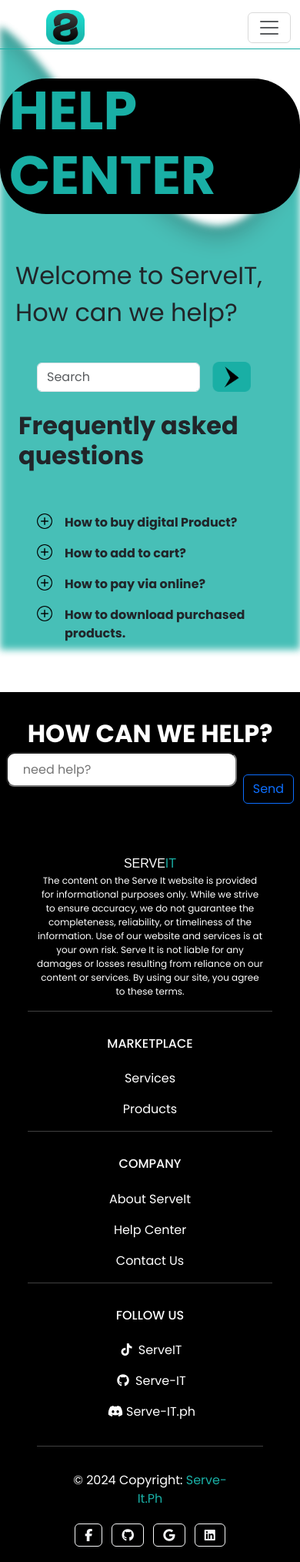
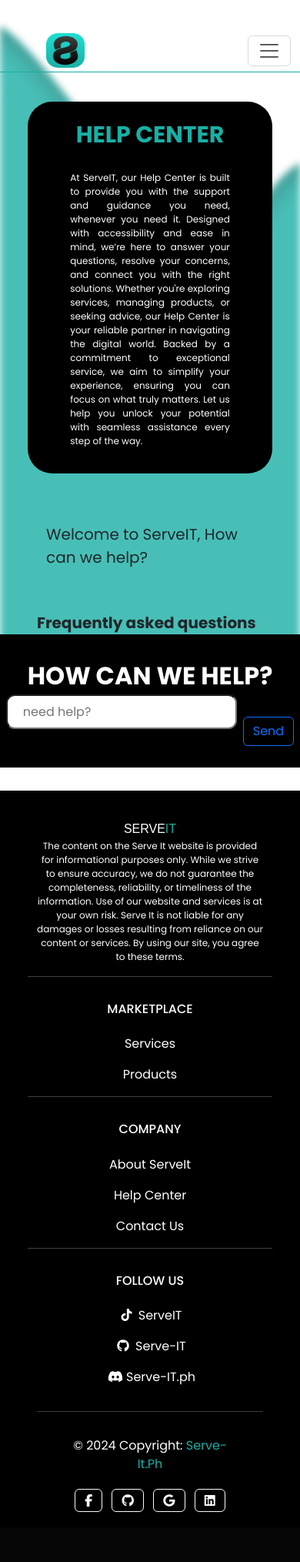
Before and after one commit to ServeITPH/ServeIT, a PHP site: page /helpCenter.php in a window 390 px wide. Shown: the whole page at 77% size. After the commit the page ends 1964 px from the top, so only its background shows below. Run offline with PHP 8.4, Linux system fonts and the light colour scheme; the visitor is signed in with stand-in values (Sample User, id 1); data that the repository does not hold is empty; some libraries are stand-ins or nearby versions; some web fonts are replaced.

Commit message:
putting classes

```diff
--- a/assets/css/help/style.css
+++ /dev/null
@@ -1,27 +0,0 @@
-body {
-    background-color: #ffffff;
-    position: relative;
-}
-
-body::before {
-    content: "";
-    position: fixed;
-    top: 0;
-    left: 0;
-    width: 100%;
-    height: 100%;
-    background-image: url("../../../assets/images/about/bg.png");
-    background-size: cover;
-    filter: blur(5px);
-    z-index: -1;
-    opacity: 0.8;
-}
-
-
-
-
-@media(max-width: 767px){
-    p{
-        font-size: 16px;
-    }
-}
--- /dev/null
+++ b/assets/css/help/styles.css
@@ -0,0 +1,142 @@
+.active5 {
+    color: #19AFA5;
+}
+body {
+    margin: 0;
+    padding: 0;
+    justify-content: center;
+    position: relative;
+}
+
+body::before {
+    content: "";
+    position: fixed;
+    top: 0;
+    left: 0;
+    width: 100%;
+    height: 100%;
+    background-image: url("assets/images/about/bg.png");
+    background-size: cover;
+    filter: blur(5px);
+    z-index: -1;
+    opacity: 0.8;
+}
+.card {
+    width: 100%;
+    max-width: 1190px;
+    height: auto;
+    max-height: auto;
+    background: black;
+    border-radius: 60px;
+    justify-content: center;
+    display: flex;
+    align-items: center;
+
+}
+.container{
+    margin-top: 30px;
+}
+.card-title{
+    font-family: Poppins;
+    font-weight: bold;
+    font-size: 70px;
+    color: #19AFA5;
+
+}
+.card-body{
+    font-family: Poppins;
+    font-size: 14px;
+    color: #ffffff;
+    padding-left: 10vh;
+    padding-right: 10vh;
+    text-align: justify;
+
+
+}
+.logo {
+    display: flex;
+    justify-content: center;
+}
+.logo-image {
+    width: 200px;
+    height: auto;
+}
+
+
+.header{
+    font-family: Poppins;
+    font-size: 32px;
+}
+.title-question{
+    font-size: 32px;
+    font-weight: bold;
+    font-family: Poppins;
+    padding-top:25px;
+    padding-left:0 !important;;
+    padding-right:0 !important;;
+
+
+}
+.text {
+    font-size: 24px;
+    font-weight: 700;
+    font-family: Poppins;
+    text-align: left;
+}
+
+
+@media(max-width: 767px) {
+    .text {
+        font-size: 16px;
+    }
+}
+
+.information {
+    padding-bottom: 15px;
+}
+
+.expandbtn-img {
+    width: 30px;
+    height: 30px;
+}
+
+@media (max-width: 767px) {
+    .expandbtn-img {
+        width: 20px;
+        height: 20px;
+    }
+}
+
+@media (max-width: 767px) {
+    .card-title {
+        font-size: 30px;
+        margin-top:20px;
+
+    }
+}
+@media (max-width: 767px) {
+    .card-body {
+        font-size: 12px;
+        padding-left: 5vh;
+        padding-right: 5vh;
+    }
+}
+@media (max-width: 767px) {
+    .card-body {
+        font-size: 12px;
+        padding-left: 5vh;
+        padding-right: 5vh;
+    }
+}
+
+@media (max-width: 767px) {
+    .header {
+        font-size: 20px;
+    }
+}
+
+@media (max-width: 767px) {
+    .title-question {
+        font-size: 20px;
+    }
+}
--- /dev/null
+++ b/assets/php/help/classes.php
@@ -0,0 +1,37 @@
+<?php
+class FAQ
+{
+    public $question;
+    public $answer;
+
+
+    public function __construct($question, $answer)
+    {
+        $this->question = $question;
+        $this->answer = $answer;
+    }
+
+    public function FAQcontent()
+    {
+        return
+            '
+        <div class="faqs m-3 wow animate__animated animate__fadeInUp" data-wow-duration="5s">
+                <div class="row d-flex justify-content-start">
+                    <button class="btnExpand btn p-0 border-0 d-flex justify-content-start"
+                        onclick="expandContent(this)">
+                        <img src="assets/images/helpCenter/plus.png" alt="Expand Button" class="expandbtn-img">
+
+                        <div class="text ps-2 d-flex align-items-center ">
+                            <p>'.$this->question.'</p>
+                        </div>
+                    </button>
+                    <div class="information" id="information" style="display: none">
+                        '.$this->answer.'
+                    </div>
+                </div>
+        </div>
+        ';
+
+    }
+}
+?>
--- a/helpCenter.php
+++ b/helpCenter.php
@@ -1,8 +1,11 @@
 <?php
+// if ($userID == "") {
+//     header("Location: login.php");
+// }
 
 include("sharedAssets/connect.php");
-
 include("admin/adminAssets/user.php");
+include("assets/php/help/classes.php");
 
 if ($userID == "") {
     header("Location: login.php");
@@ -30,178 +33,78 @@ if ($userID == "") {
     <link rel="stylesheet" href="assets/css/nav/nav.css">
     <link rel="stylesheet" href="assets/css/footer/footer.css">
     <link rel="icon" href="assets/images/nav/logo-nav.png">
-    <link rel="stylesheet" href="assets/css/help/style.css">
+    <link rel="stylesheet" href="assets/css/help/styles.css">
 
 
-    <style>
-        .active5 {
-            color: #19AFA5;
-        }
 
-        .oval {
-            width: 100%;
-            height: auto;
-            background: black;
-            border-radius: 60px;
-            justify-content: center;
-            display: flex;
-            align-items: center;
-            color: #19AFA5;
-
-        }
-
-        body {
-            background-color: #ffffff;
-            position: relative;
-        }
-
-        body::before {
-            content: "";
-            position: fixed;
-            top: 0;
-            left: 0;
-            width: 100%;
-            height: 100%;
-            background-image: url("assets/images/about/bg.png");
-            background-size: cover;
-            filter: blur(5px);
-            z-index: -1;
-            opacity: 0.8;
-        }
-
-        .text {
-            font-size: 24px;
-            font-weight: 700;
-            font-family: Poppins;
-            text-align: left;
-        }
-
-        @media(max-width: 767px) {
-            .text {
-                font-size: 16px;
-            }
-        }
-
-        .information {
-            padding-bottom: 15px;
-        }
-
-        .expandbtn-img {
-            width: 30px;
-            height: 30px;
-        }
-
-        @media (max-width: 767px) {
-            .expandbtn-img {
-                width: 20px;
-                height: 20px;
-            }
-        }
-    </style>
 
 </head>
 </head>
 
+<?php
+
+
+$faqsLists = array();
+
+$faqsListsQuery = "SELECT * FROM faqs";
+$faqsListsResult = executeQuery($faqsListsQuery);
+while ($faqsListsRow = mysqli_fetch_array($faqsListsResult)) {
+    $question = new FAQ(
+        $faqsListsRow["question"],
+        $faqsListsRow["answer"],
+    );
+
+    array_push($faqsLists, $question);
+}
+
+?>
+
 <body>
     <?php include("sharedAssets/nav.php"); ?>
 
-    <div class="container" style="margin-top: 30px;">
-        <div class="row justify-content-center">
-            <div class="oval wow animate__animated animate__fadeIn" data-wow-delay="5s">
-                <h1 style="font-family: Poppins; font-weight: 700; font-size: 70px;">HELP CENTER</h1>
+    <div class="container px-5">
+        <div class="row d-flex justify-content-center ">
+            <div class="card rounded-5 wow animate__animated animate__fadeIn" data-wow-delay="5s">
+                <div class="card-title">HELP CENTER</div>
+                <p class="card-body">
+                    At ServeIT, our Help Center is built to provide you with the support and guidance you need, whenever
+                    you need it. Designed with accessibility and ease in mind, we’re here to answer your questions,
+                    resolve your concerns, and connect you with the right solutions. Whether you're exploring services,
+                    managing products, or seeking advice, our Help Center is your reliable partner in navigating the
+                    digital world. Backed by a commitment to exceptional service, we aim to simplify your experience,
+                    ensuring you can focus on what truly matters. Let us help you unlock your potential with seamless
+                    assistance every step of the way.
+                </p>
             </div>
+        </div>
+        <div class="container wow animate__animated animate__fadeIn">
+            <div class="row mt-5">
+                <div class="col-12 col-sm-12 col-md-8 col-lg-8 d-flex align-items-center mt-3">
+                    <div class="header">
+                        Welcome to ServeIT, How can we help?
+                    </div>
+                </div>
+                <div class="col d-none d-sm-none d-md-block col-md-4 col-lg-4">
+                    <div class="logo wow animate__animated animate__fadeIn">
+                        <img src="assets/images/helpCenter/logo.png" alt="Logo" class="logo-image">
+                    </div>
+                </div>
+            </div>
+        </div>
+        <div class="container wow animate__animated animate__fadeIn">
+            <div class="row">
+                <div class="title-question">Frequently asked questions</div>
+            </div>
+            <?php
+            foreach ($faqsLists as $question) {
+                echo $question->FAQContent();
+            }
+            ?>
         </div>
     </div>
 
-    <div class="container wow animate__animated animate__fadeIn">
-        <div class="row p-2 mt-5 ">
-            <p style="font-family: Poppins; font-size: 32px;">
-                Welcome to ServeIT, How can we help?
-            </p>
-        </div>
-        <div class="row justify-content-center ">
-            <div class="col-12 col-sm-12 col-md-8 col-lg-7 d-flex align-items-center mt-3 px-5">
-                <input type="search" class="form-control" id="searchbox" placeholder="Search">
-                <button class="btn p-0 border-0 mx-3" style="width:auto; height:auto;">
-                    <img src="assets/images/helpCenter/searchButton.png" alt="Search Button"
-                        style="width: 50px; height:auto; ">
-                </button>
-            </div>
-            <div class="col d-none d-sm-none d-md-block col-md-3 col-lg-3 wow animate__animated animate__fadeIn"
-                data-wow-delay="5s">
-                <img src="assets/images/helpCenter/logo.png" alt="Logo" style="width: 200px; height:auto;">
 
-            </div>
-        </div>
-        <div class="row justify-content-center">
 
-            <div class="row wow animate__animated animate__fadeInUp" data-wow-duration="5s">
-                <h1 style="font-size: 32px; font-weight: bold;font-family: Poppins; padding-top:25px">Frequently asked questions
-                </h1>
-            </div>
-
-        </div>
-        <div class="faqs m-5 wow animate__animated animate__fadeInUp" data-wow-duration="5s">
-            <div class="row d-flex justify-content-start">
-                <button class="btnExpand  btn p-0 border-0 d-flex justify-content-start" onclick="expandContent(this)">
-                    <img src="assets/images/helpCenter/plus.png" alt="Expand Button" class="expandbtn-img">
-
-                    <div class="text ps-3 d-flex align-items-center ">
-                        <p>How to buy digital Product?</p>
-                    </div>
-                </button>
-                <div class="information" id="information" style="display: none">
-                    Lorem ipsum dolor sit amet consectetur adipisicing elit. Suscipit nemo magnam libero et aliquam
-                    adipisci, ullam, illo quasi rerum voluptatibus, atque est numquam doloribus ex quae? Dolore quam
-                    voluptatibus repellendus?
-                </div>
-            </div>
-            <div class="row d-flex justify-content-start">
-                <button class="btnExpand  btn p-0 border-0 d-flex justify-content-start" onclick="expandContent(this)">
-                    <img src="assets/images/helpCenter/plus.png" alt="Expand Button" class="expandbtn-img">
-
-                    <div class="text ps-3 d-flex align-items-center">
-                        <p>How to add to cart?</p>
-                    </div>
-                </button>
-                <div class="information" id="information" style="display: none">
-                    Lorem ipsum dolor sit amet consectetur adipisicing elit. Suscipit nemo magnam libero et aliquam
-                    adipisci, ullam, illo quasi rerum voluptatibus, atque est numquam doloribus ex quae? Dolore quam
-                    voluptatibus repellendus?
-                </div>
-
-            </div>
-            <div class="row d-flex justify-content-start">
-                <button class="btnExpand  btn p-0 border-0 d-flex justify-content-start" onclick="expandContent(this)">
-                    <img src="assets/images/helpCenter/plus.png" alt="Expand Button" class="expandbtn-img">
-
-                    <div class="text ps-3 d-flex align-items-center">
-                        <p>How to pay via online?</p>
-                    </div>
-                </button>
-                <div class="information" id="information" style="display: none">
-                    Lorem ipsum dolor sit amet consectetur adipisicing elit. Suscipit nemo magnam libero et aliquam
-                    adipisci, ullam, illo quasi rerum voluptatibus, atque est numquam doloribus ex quae? Dolore quam
-                    voluptatibus repellendus?
-                </div>
-            </div>
-            <div class="row d-flex justify-content-start">
-                <button class="btnExpand  btn p-0 border-0 d-flex justify-content-start" onclick="expandContent(this)">
-                    <img src="assets/images/helpCenter/plus.png" alt="Expand Button" class="expandbtn-img">
-
-                    <div class="text ps-3 d-flex align-items-center">
-                        <p>How to download purchased products.</p>
-                    </div>
-                </button>
-                <div class="information" id="information" style="display: none">
-                    Lorem ipsum dolor sit amet consectetur adipisicing elit. Ullam aspernatur minima exercitationem
-                    numquam commodi rerum id veritatis! Vitae, molestiae vel? Quasi, molestiae atque. Eos repellat error
-                    doloribus saepe laboriosam vel?
-                </div>
-            </div>
-        </div>
-    </div>
-    </div>
 
     <!-- footer -->
     <?php include("sharedAssets/footer.php") ?>
```
Also changed, not shown: assets/images/helpCenter/searchButton.png (deleted).
